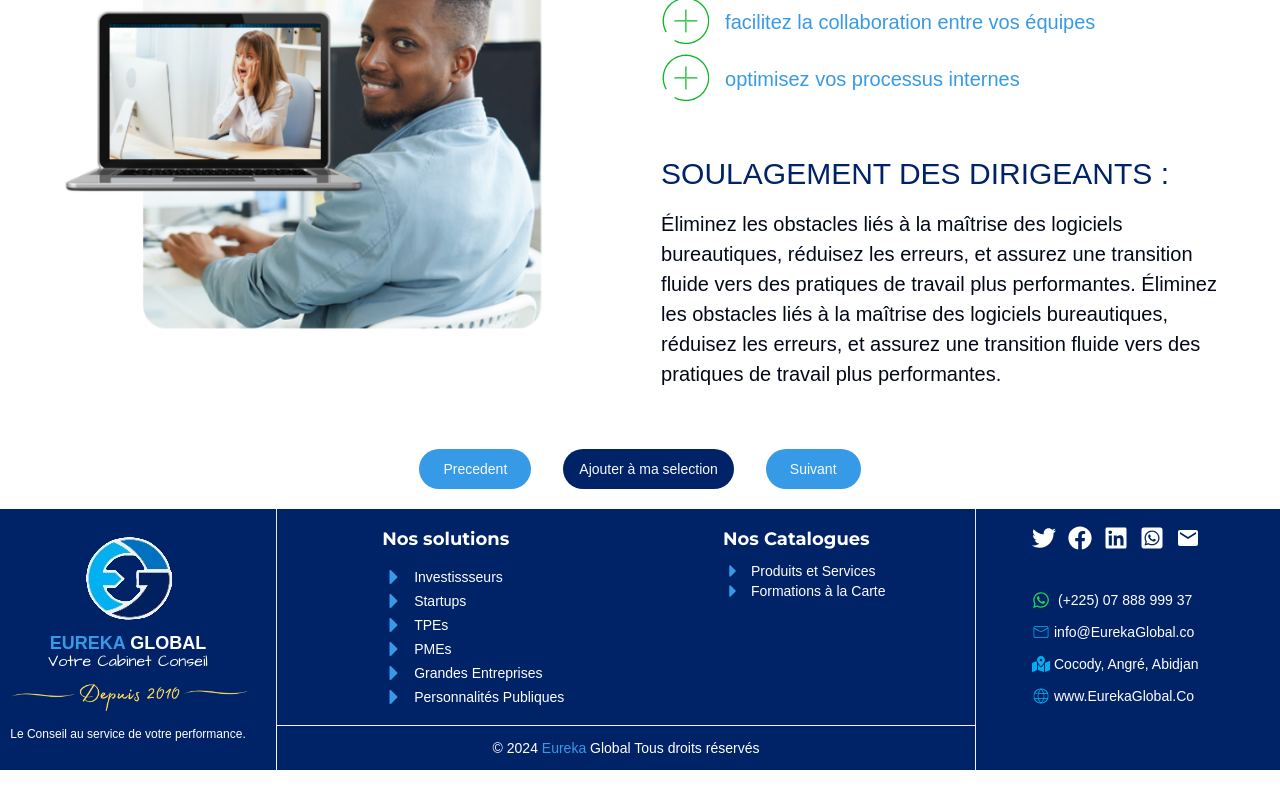
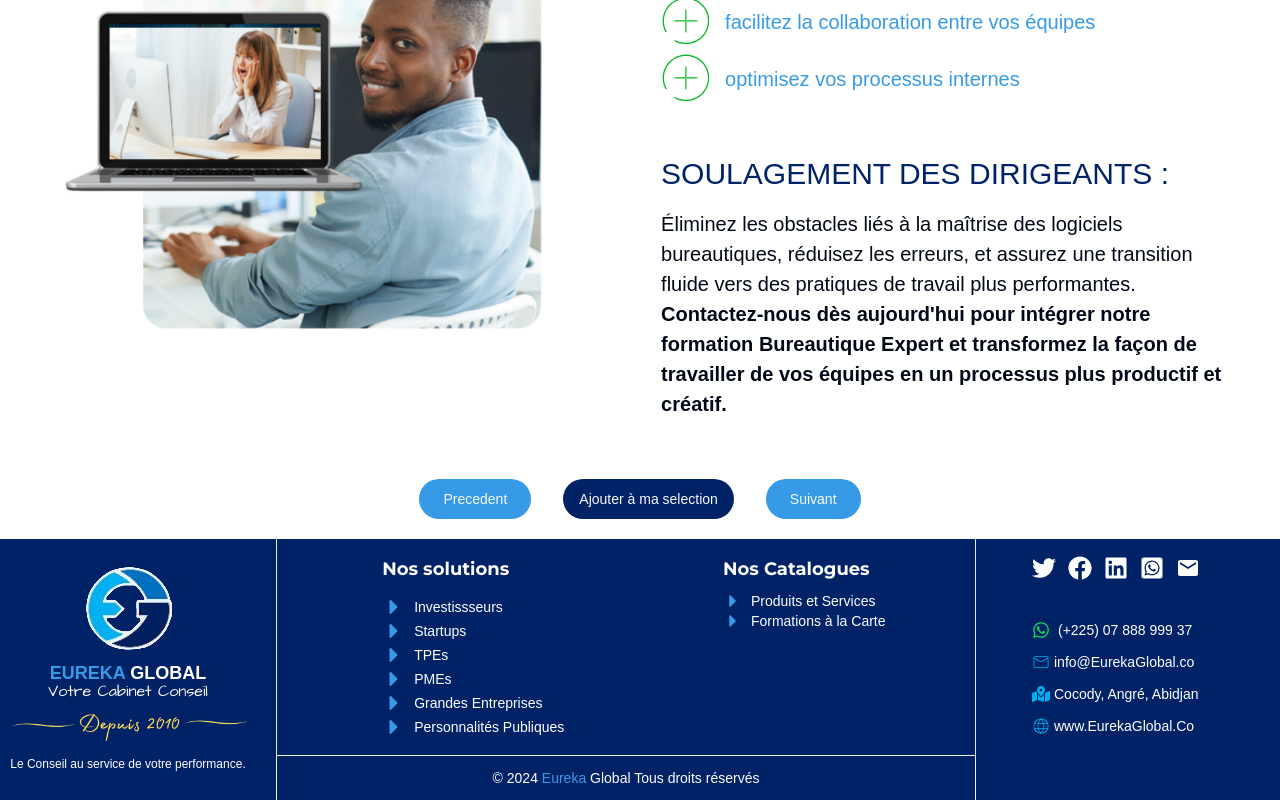
Before and after one commit to ZHKING13/EurekaGlobal, a React (Vite) app: page /formations/MBE24 in a window 1280 px wide. Shown: the part 918-1718 px from the top of the page. Before the commit the page ends 1688 px from the top, so only its background shows below. Built offline with nearby package versions, Linux system fonts and the light colour scheme.

Commit message:
fixe wording

```diff
--- a/data.js
+++ b/data.js
@@ -456,7 +456,7 @@ export const formation = [{
 
 ]
 export const Formations = [{
-        title: " Module Innovation ",
+        title: "Innovation ",
         "id": "MI24",
         "img1": "/inov.png",
         "img2": "/inov1.png",
--- a/src/pages/DetailFormation.jsx
+++ b/src/pages/DetailFormation.jsx
@@ -145,7 +145,7 @@ function DetailFormation() {
                         </div>
                           <p className=" w-[97%]">
                               <span className="textNormal ">{formation?.soulagement1}</span> {" "}
-                              <span className='textNormal text-bold'>{formation?.soulagement1} </span>
+                              <span className='textNormal font-bold'>{formation?.soulagement2} </span>
                      </p>
                     </div>
                     </div>
```
